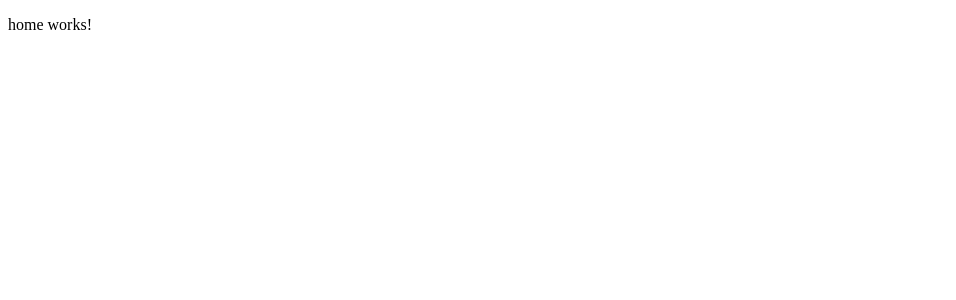
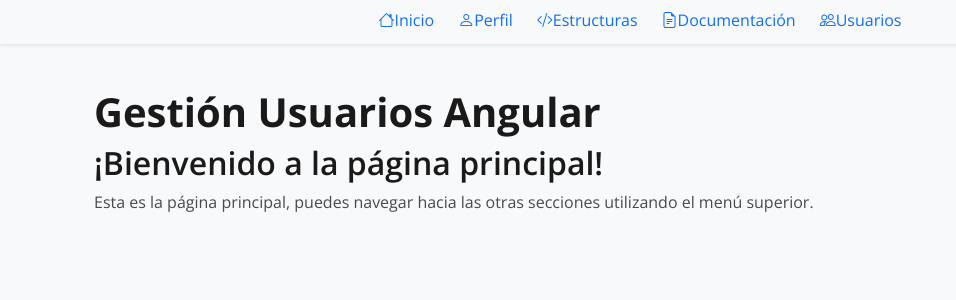
Before and after one commit to PICHISTORM/gestion-usuarios-angular, an Angular app: page /home in a window 1280 px wide. Shown: the top 300 px of the page, without its empty margins (0-956 px from the left). Built offline with nearby package versions, Linux system fonts and the light colour scheme.

Commit message:
se agrego navbar,styles,y home

```diff
--- a/angular.json
+++ b/angular.json
@@ -64,7 +64,8 @@
               "buildTarget": "gestion-usuarios-angular:build:production"
             },
             "development": {
-              "buildTarget": "gestion-usuarios-angular:build:development"
+              "buildTarget": "gestion-usuarios-angular:build:development",
+              "hmr": true
             }
           },
           "defaultConfiguration": "development"
--- a/src/app/app.html
+++ b/src/app/app.html
@@ -1,3 +1,44 @@
+<nav class="navbar fixed-top bg-light shadow-sm px-3 py-2">
+  <ul class="d-flex gap-4 justify-content-center w-100 list-unstyled mb-0">
 
+    <li>
+      <a routerLink="/home" routerLinkActive="active" class="nav-item-custom">
+        <i class="bi bi-house"></i>
+        <span>Inicio</span>
+      </a>
+    </li>
 
-<router-outlet></router-outlet>
+    <li>
+      <a routerLink="/perfil" routerLinkActive="active" class="nav-item-custom">
+        <i class="bi bi-person"></i>
+        <span>Perfil</span>
+      </a>
+    </li>
+
+    <li>
+      <a routerLink="/estructuras" routerLinkActive="active" class="nav-item-custom">
+        <i class="bi bi-code-slash"></i>
+        <span>Estructuras</span>
+      </a>
+    </li>
+
+    <li>
+      <a routerLink="/documentacion" routerLinkActive="active" class="nav-item-custom">
+        <i class="bi bi-file-earmark-text"></i>
+        <span>Documentación</span>
+      </a>
+    </li>
+
+    <li>
+      <a routerLink="/usuarios" routerLinkActive="active" class="nav-item-custom">
+        <i class="bi bi-people"></i>
+        <span>Usuarios</span>
+      </a>
+    </li>
+
+  </ul>
+</nav>
+
+<div class="container" style="padding-top: 84px;">
+  <router-outlet></router-outlet>
+</div>
--- a/src/app/app.ts
+++ b/src/app/app.ts
@@ -1,9 +1,10 @@
 import { Component, signal } from '@angular/core';
 import { RouterOutlet } from '@angular/router';
+import { RouterLink } from '@angular/router';
 
 @Component({
   selector: 'app-root',
-  imports: [RouterOutlet],
+  imports: [RouterOutlet, RouterLink],
   templateUrl: './app.html',
   styleUrl: './app.scss'
 })
--- a/src/app/pages/home/home.html
+++ b/src/app/pages/home/home.html
@@ -1 +1,5 @@
-<p>home works!</p>
+<div class="container mt-1">
+  <h1>Gestión Usuarios Angular</h1>
+  <h2>¡Bienvenido a la página principal!</h2>
+  <p>Esta es la página principal, puedes navegar hacia las otras secciones utilizando el menú superior.</p>
+</div>
--- a/src/app/pages/home/home.ts
+++ b/src/app/pages/home/home.ts
@@ -1,11 +1,18 @@
 import { Component } from '@angular/core';
+import { Router } from '@angular/router';
+import { inject } from '@angular/core';
 
 @Component({
   selector: 'app-home',
+  standalone: true,
   imports: [],
   templateUrl: './home.html',
   styleUrl: './home.scss',
 })
 export class Home {
+private router = inject(Router);
 
+  goToUsuarios() {
+    this.router.navigate(['/usuarios']);
+  }
 }
--- a/src/app/pages/usuarios/usuarios.ts
+++ b/src/app/pages/usuarios/usuarios.ts
@@ -1,7 +1,7 @@
 import { Component } from '@angular/core';
 import { CommonModule } from '@angular/common';
 import { UsuariosService, Usuario } from '../../core/services/usuarios.service';
-import { Injectable, inject } from '@angular/core';
+import { inject } from '@angular/core';
 
 @Component({
   selector: 'app-usuarios',
--- a/src/index.html
+++ b/src/index.html
@@ -6,6 +6,8 @@
   <base href="/">
   <meta name="viewport" content="width=device-width, initial-scale=1">
   <link rel="icon" type="image/x-icon" href="favicon.ico">
+  <link href="https://cdn.jsdelivr.net/npm/bootstrap@5.3.8/dist/css/bootstrap.min.css" rel="stylesheet" integrity="sha384-sRIl4kxILFvY47J16cr9ZwB07vP4J8+LH7qKQnuqkuIAvNWLzeN8tE5YBujZqJLB" crossorigin="anonymous">
+  <link rel="stylesheet" href="https://cdn.jsdelivr.net/npm/bootstrap-icons@1.11.3/font/bootstrap-icons.css">
 </head>
 <body>
   <app-root></app-root>
--- a/src/styles.scss
+++ b/src/styles.scss
@@ -1 +1,68 @@
 /* You can add global styles to this file, and also import other style files */
+
+
+@import url('https://fonts.googleapis.com/css2?family=Open+Sans:wght@300;400;600;700&display=swap');
+
+// 2. CONFIGURACIÓN BASE DEL PROYECTO
+html, body {
+  font-family: 'Open Sans', sans-serif;
+  font-size: 16px;
+  color: #212529;
+  background-color: #f8f9fa;
+  margin: 0;
+  padding: 0;
+
+}
+
+// 3. ESTILOS TIPOGRÁFICOS GENERALES (H1 a H6)
+h1, h2, h3, h4, h5, h6 {
+  font-family: 'Open Sans', sans-serif;
+  font-weight: 700;
+  color: #1a1a1a;
+ // margin-top: 0;
+  //margin-bottom: 0.5rem;
+  line-height: 1.2;
+}
+
+
+h1 { font-size: 2.5rem;   font-weight: 700; } // ~40px
+h2 { font-size: 2rem;     font-weight: 600; } // ~32px
+h3 { font-size: 1.75rem;  font-weight: 600; } // ~28px
+h4 { font-size: 1.5rem;   font-weight: 600; } // ~24px
+h5 { font-size: 1.25rem;  font-weight: 600; } // ~20px
+h6 { font-size: 1rem;     font-weight: 700; text-transform: uppercase; letter-spacing: 0.5px; }
+
+//PÁRRAFOS Y TEXTO GENERAL
+p {
+  font-weight: 400;
+  font-size: 1rem;
+  line-height: 1.6;
+  margin-top: 0;
+  margin-bottom: 1rem;
+  color: #4a4a4a;
+}
+
+
+// Enlaces
+a {
+  color: #0d6efd;
+  text-decoration: none;
+  transition: color 0.2s ease-in-out;
+
+  &:hover {
+    color: #0a58ca;
+    text-decoration: underline;
+  }
+}
+
+// Listas
+ul, ol {
+  margin-top: 0;
+  margin-bottom: 1rem;
+  padding-left: 2rem;
+
+  li {
+    line-height: 1.5;
+    margin-bottom: 0.25rem;
+  }
+}
```
